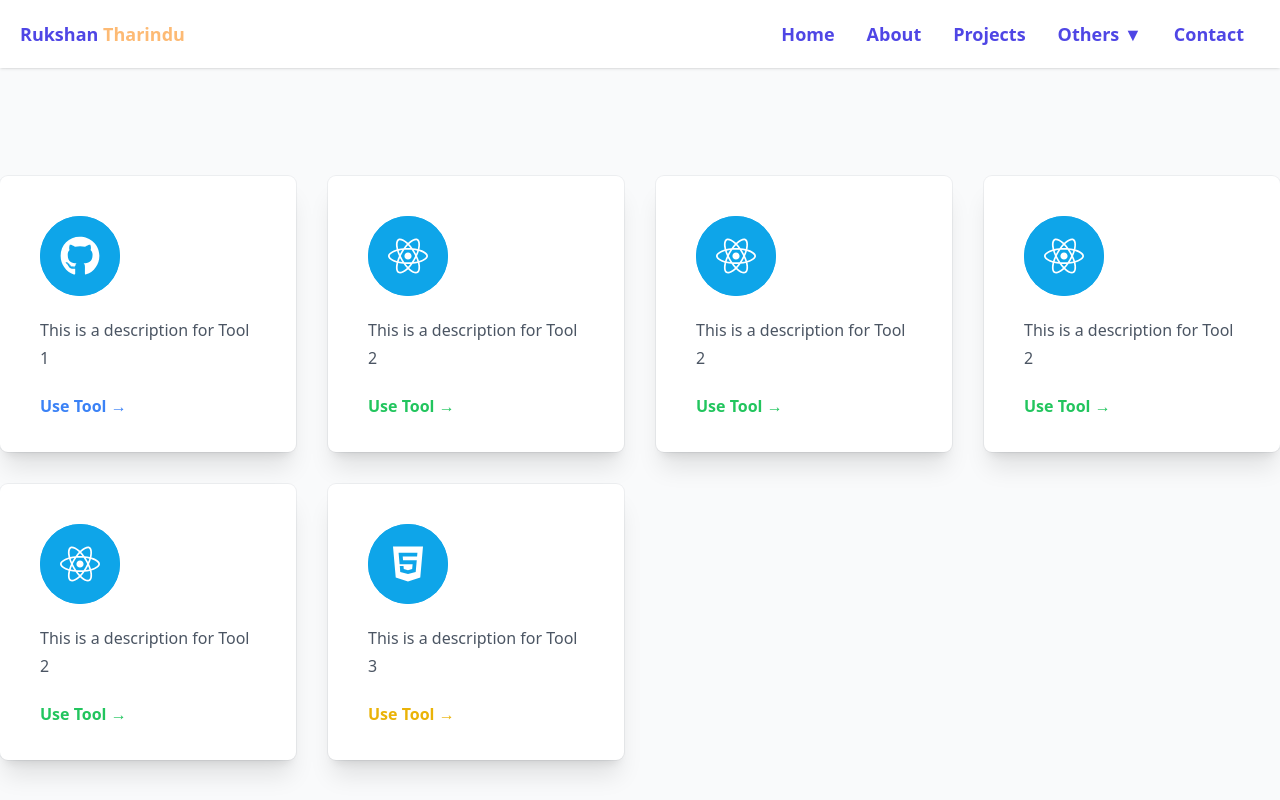
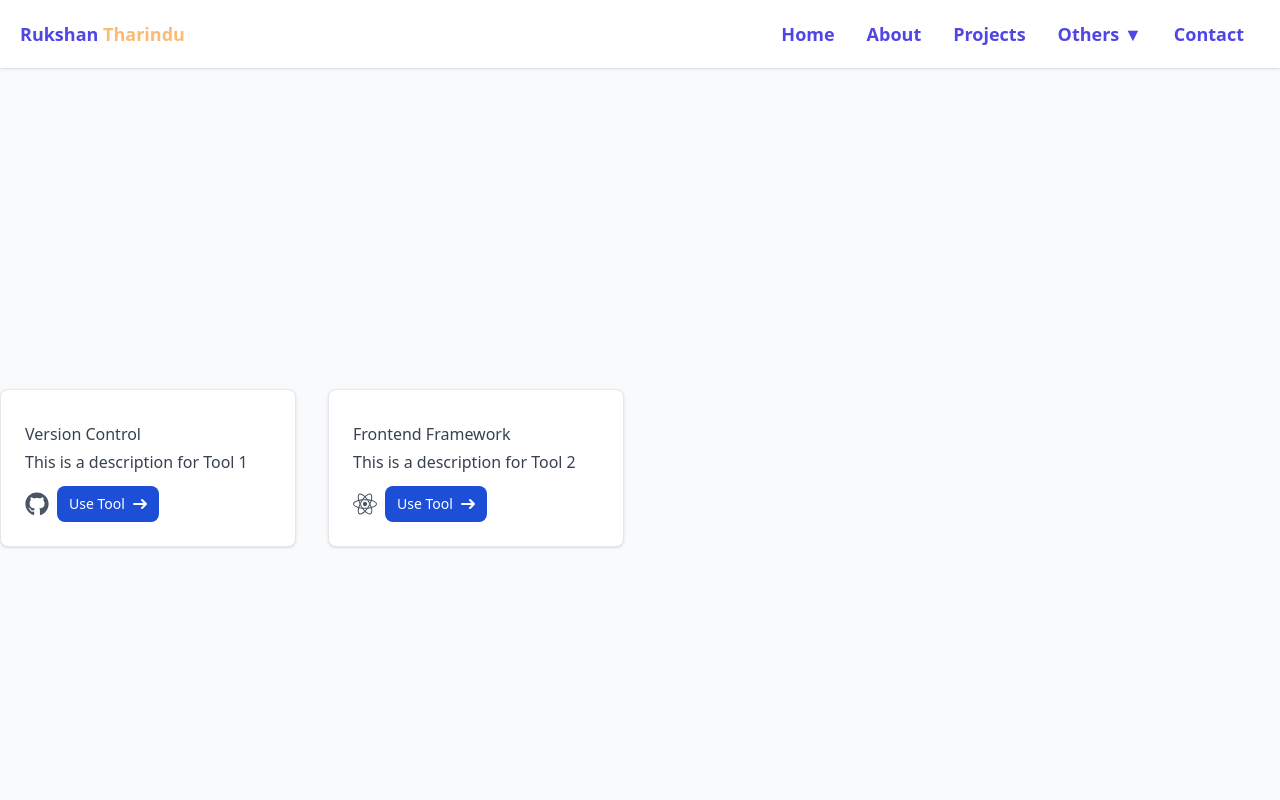
Before and after one commit to Rukshan2000/creative-portfolio, a React (Create React App) app: page /toolspage in a window 1280 px wide. Shown: the top 800 px of the page. Built offline with nearby package versions, Linux system fonts and the light colour scheme.

Commit message:
pages added

```diff
--- a/src/App.js
+++ b/src/App.js
@@ -12,6 +12,9 @@
 import ToolsPage from './pages/ToolsPage.jsx';
 import Blog from './components/Blog';
 import BlogContent from './blogpages/BlogContent';
+
+import CompilerPage from './ToolPages/CompilerPage.jsx';
+
 
 
 
@@ -29,8 +32,10 @@
         <Route path="/homepage" element={<HomePage />} />
         <Route path="/blogpage" element={<BlogPage />} />
         <Route path="/blog" element={<Blog />} />
-            <Route path="/blog/:id" element={<BlogContent />} />
+        <Route path="/blog/:id" element={<BlogContent />} />
         <Route path="/toolspage" element={<ToolsPage />} />
+        <Route path="/compilerpage" element={<CompilerPage />} />
+
 
 
 
--- /dev/null
+++ b/src/ToolPages/CompilerPage.jsx
@@ -0,0 +1,21 @@
+import React from 'react';
+import SubNav from '../components/SubNav';
+import Compiler from '../Tools/Compiler';
+
+import Footer from '../components/Footer';
+
+const HomePage = () => {
+    return (
+        <div>
+            {/* Set the page title */}
+            {/* Include the top navigation component */}
+            <SubNav />
+            {/* Include the About component */}
+            <Compiler />
+            {/* Set the footer at the bottom */}
+            <Footer/>
+        </div>
+    );
+};
+
+export default HomePage;
--- a/src/components/Tools.jsx
+++ b/src/components/Tools.jsx
@@ -31,21 +31,20 @@
         <div className={`relative flex min-h-screen flex-col justify-center overflow-hidden bg-gray-50 py-6 sm:py-12 ${gradientClass}`}>
             <div className="grid items-center justify-center grid-cols-1 gap-8 sm:grid-cols-2 md:grid-cols-3 lg:grid-cols-4">
                 {toolsData.map(tool => (
-                    <div key={tool.ToolId}
-                        className="relative px-6 pt-10 pb-8 overflow-hidden transition-all duration-300 bg-white shadow-xl cursor-pointer group ring-1 ring-gray-900/5 hover:-translate-y-1 hover:shadow-2xl sm:max-w-sm sm:rounded-lg sm:px-10">
-                        <span className="absolute top-10 z-0 h-20 w-20 rounded-full bg-sky-500 transition-all duration-300 group-hover:scale-[10]"></span>
-                        <div className="relative z-10 max-w-md mx-auto">
-                            <span className="grid w-20 h-20 transition-all duration-300 rounded-full place-items-center bg-sky-500 group-hover:bg-sky-400">
-                                <tool.icon className="w-10 h-10 text-white transition-all" />
-                            </span>
-                            <div className="pt-5 space-y-6 text-base leading-7 text-gray-600 transition-all duration-300 group-hover:text-white/90">
-                                <p>{tool.description}</p>
-                            </div>
-                            <div className="pt-5 text-base font-semibold leading-7">
-                                <p>
-                                    <a href={tool.link} className={`transition-all duration-300 ${tool.hoverColor} group-hover:text-white`}>Use Tool &rarr;</a>
-                                </p>
-                            </div>
+                    <div key={tool.ToolId} className="max-w-sm p-6 bg-white border border-gray-200 rounded-lg shadow dark:bg-gray-800 dark:border-gray-700">
+                        <a href="#">
+                            <h3 className="mb-2 text-2xl font-bold tracking-tight text-gray-200 underline dark:text-white">{tool.title}</h3>
+                        </a>
+                        <p className="mb-1 font-normal text-gray-700 dark:text-gray-400">{tool.topic}</p>
+                        <p className="mb-3 font-normal text-gray-700 dark:text-gray-400">{tool.description}</p>
+                        <div className="flex items-center">
+                            {tool.icon && <tool.icon className="w-6 h-6 mr-2 text-gray-600 dark:text-gray-400" />}
+                            <a href={tool.link} className="inline-flex items-center px-3 py-2 text-sm font-medium text-center text-white bg-blue-700 rounded-lg hover:bg-blue-800 focus:ring-4 focus:outline-none focus:ring-blue-300 dark:bg-blue-600 dark:hover:bg-blue-700 dark:focus:ring-blue-800">
+                                Use Tool
+                                <svg className="rtl:rotate-180 w-3.5 h-3.5 ms-2" aria-hidden="true" xmlns="http://www.w3.org/2000/svg" fill="none" viewBox="0 0 14 10">
+                                    <path stroke="currentColor" strokeLinecap="round" strokeLinejoin="round" strokeWidth="2" d="M1 5h12m0 0L9 1m4 4L9 9"/>
+                                </svg>
+                            </a>
                         </div>
                     </div>
                 ))}
--- a/src/data/ToolsData.jsx
+++ b/src/data/ToolsData.jsx
@@ -3,6 +3,7 @@
 export const toolsData = [
   {
     ToolId: 1,
+    topic: "Version Control",
     description: "This is a description for Tool 1",
     icon: FaGithub, // Icon component imported from react-icons
     link: "https://example.com/tool1",
@@ -10,37 +11,11 @@
   },
   {
     ToolId: 2,
+    topic: "Frontend Framework",
     description: "This is a description for Tool 2",
     icon: FaReact, // Icon component imported from react-icons
     link: "https://example.com/tool2",
     hoverColor: "text-green-500" // CSS class for hover color
   },
-  {
-    ToolId: 3,
-    description: "This is a description for Tool 2",
-    icon: FaReact, // Icon component imported from react-icons
-    link: "https://example.com/tool2",
-    hoverColor: "text-green-500" // CSS class for hover color
-  },
-  {
-    ToolId: 4,
-    description: "This is a description for Tool 2",
-    icon: FaReact, // Icon component imported from react-icons
-    link: "https://example.com/tool2",
-    hoverColor: "text-green-500" // CSS class for hover color
-  },
-  {
-    ToolId: 5,
-    description: "This is a description for Tool 2",
-    icon: FaReact, // Icon component imported from react-icons
-    link: "https://example.com/tool2",
-    hoverColor: "text-green-500" // CSS class for hover color
-  },
-  {
-    ToolId: 6,
-    description: "This is a description for Tool 3",
-    icon: FaHtml5, // Icon component imported from react-icons
-    link: "https://example.com/tool3",
-    hoverColor: "text-yellow-500" // CSS class for hover color
-  }
+  // Add more tools with topics as needed
 ];
```
